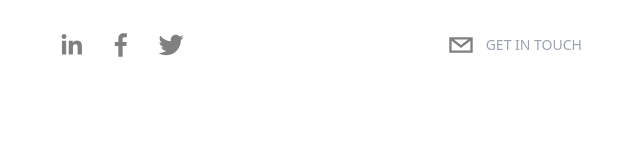
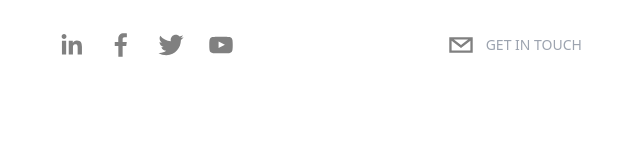
Before and after one commit to tderuvo/portfolio, a Next.js app: page / in a window 1280 px wide. Shown: the top 160 px of the page, without its empty margins (326-966 px from the left). Built offline with nearby package versions, Linux system fonts and the light colour scheme.

Commit message:
completed the header section with framer motion

```diff
--- a/components/Header.tsx
+++ b/components/Header.tsx
@@ -1,12 +1,28 @@
 import React from "react";
 import { SocialIcon } from "react-social-icons";
+import { motion } from "framer-motion";
 
 type Props = {};
 
 export default function Header({}: Props) {
   return (
     <header className="sticky top-0 p-5 flex items-start justify-between max-w-xl mx-auto z-20 xl:items-center">
-      <div className="flex flex-row items-center">
+      <motion.div
+        initial={{
+          x: -500,
+          opacity: 0,
+          scale: 0.25,
+        }}
+        animate={{
+          x: 0,
+          opacity: 1,
+          scale: 1,
+        }}
+        transition={{
+          duration: 2,
+        }}
+        className="flex flex-row items-center"
+      >
         {/* Social icons */}
         <SocialIcon
           url="https://linkedin.com/in/jaketrent"
@@ -23,10 +39,30 @@ export default function Header({}: Props) {
           fgColor="gray"
           bgColor="transparent"
         />
-      </div>
+        <SocialIcon
+          url="https://youtube.com"
+          fgColor="gray"
+          bgColor="transparent"
+        />
+      </motion.div>
 
       {/* Right side of the header section with email icon*/}
-      <div className="flex flex-row items-center text-gray-400 cursor-pointer">
+      <motion.div
+        initial={{
+          x: 500,
+          opacity: 0,
+          scale: 0.5,
+        }}
+        animate={{
+          x: 0,
+          opacity: 1,
+          scale: 1,
+        }}
+        transition={{
+          duration: 1,
+        }}
+        className="flex flex-row items-center text-gray-400 cursor-pointer"
+      >
         <SocialIcon
           className="cursor-pointer"
           network="email"
@@ -36,7 +72,7 @@ export default function Header({}: Props) {
         <p className="uppercase hidden md:inline-flex text-sm text-gray-400">
           Get in Touch
         </p>
-      </div>
+      </motion.div>
     </header>
   );
 }
--- a/package.json
+++ b/package.json
@@ -9,6 +9,7 @@
     "lint": "next lint"
   },
   "dependencies": {
+    "framer-motion": "^7.5.4",
     "next": "12.3.1",
     "react": "18.2.0",
     "react-dom": "18.2.0",
```
Also changed, not shown: 1 other file (tests, documents, lock files or other folders).
